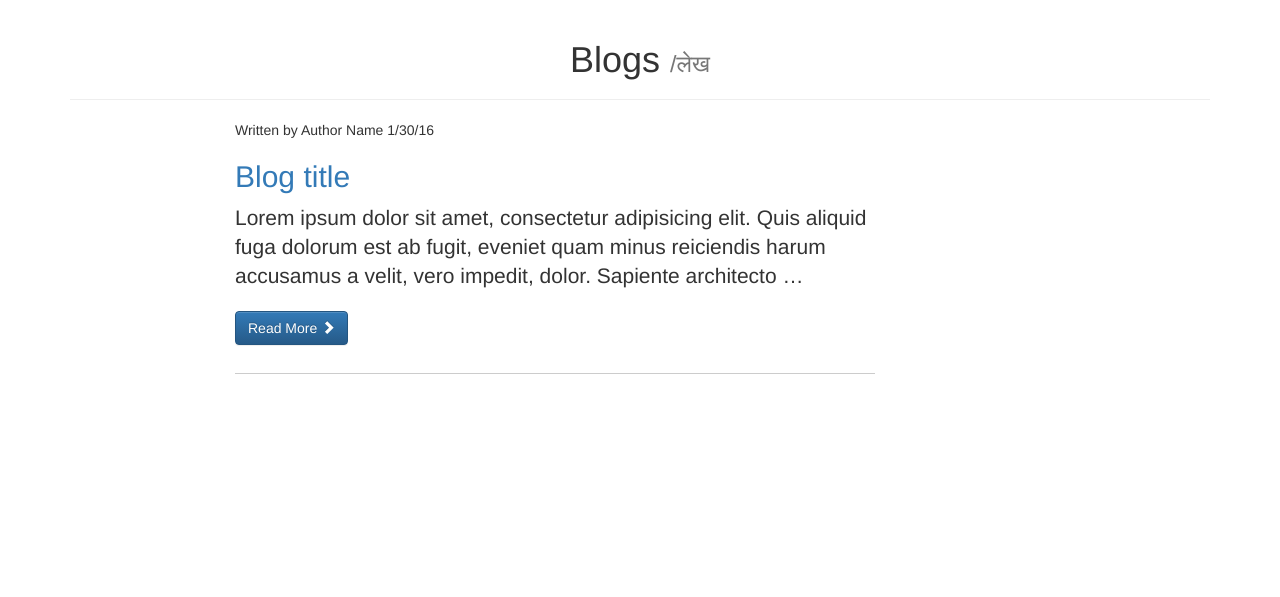
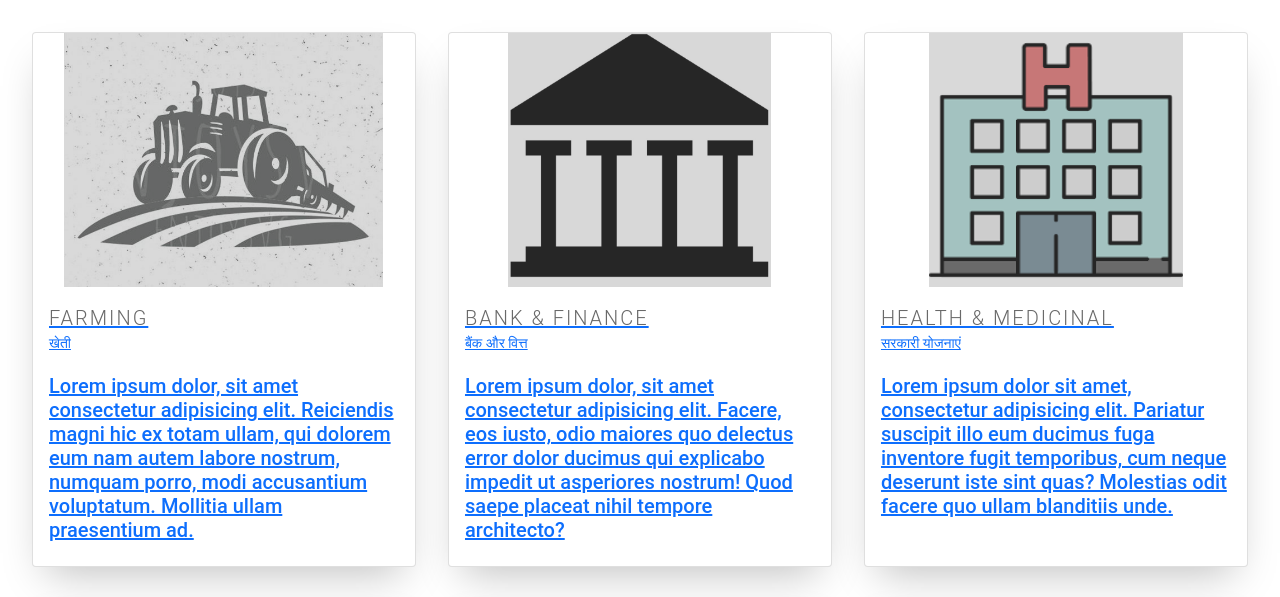
Before and after one commit to Asubtlecoderrr/jan-sevak, a Flask app: template templates/index.html in a window 1280 px wide. Shown: the top 597 px of the page. Before the commit the page ends 374 px from the top, so only its background shows below. Run offline with Flask 2, Linux system fonts and the light colour scheme; the template is opened without the code that fills it, so the values that code supplies are empty; parts of the project's set-up code (start-up, migrations or seed data) failed here and were passed over; some libraries are stand-ins or nearby versions.

Commit message:
Update index.html

```diff
--- a/templates/index.html
+++ b/templates/index.html
@@ -1,78 +1,198 @@
-<!DOCTYPE html>
-<!--
-To change this license header, choose License Headers in Project Properties.
-To change this template file, choose Tools | Templates
-and open the template in the editor.
--->
-<html>
-    <head>
-        <title>TODO supply a title</title>
-        <meta charset="UTF-8">
-        <meta name="viewport" content="width=device-width, initial-scale=1.0">
-        <!-- Latest compiled and minified CSS -->
-<link rel="stylesheet" href="https://maxcdn.bootstrapcdn.com/bootstrap/3.3.7/css/bootstrap.min.css"  crossorigin="anonymous">
-
-<!-- Optional theme -->
-<link rel="stylesheet" href="https://maxcdn.bootstrapcdn.com/bootstrap/3.3.7/css/bootstrap-theme.min.css"  crossorigin="anonymous">
-        <style>
-            article {margin-bottom:2em;padding-bottom:2em;border-bottom:1px solid #ccc;}
-
-.social a {
-  padding: 0 .5em;
+{% include 'block.html' %}
+<style>
+	*,
+*::before,
+*::after {
+  box-sizing: border-box;
+}
+html {
+  background-color: #f0f0f0;
+}
+body {
+  color: #999999;
+  font-family: 'Roboto', 'Helvetica Neue', Helvetica, Arial, sans-serif;
+  font-style: normal;
+  font-weight: 400;
+  letter-spacing: 0;
+  padding: 1rem;
+  text-rendering: optimizeLegibility;
+  -webkit-font-smoothing: antialiased;
+  -moz-osx-font-smoothing: grayscale;
+  -moz-font-feature-settings: "liga" on;
+}
+img {
+  height: auto;
+  max-width: 100%;
+  vertical-align: middle;
+}
+.btn {
+  background-color: white;
+  border: 1px solid #cccccc;
+  color: #696969;
+  padding: 0.5rem;
+  text-transform: lowercase;
+}
+.btn--block {
+  display: block;
+  width: 100%;
+}
+.cards {
+  display: flex;
+  flex-wrap: wrap;
+  list-style: none;
+  margin: 0;
+  padding: 0;
+}
+.cards__item {
+  display: flex;
+  padding: 1rem;
+}
+@media (min-width: 40rem) {
+  .cards__item {
+    width: 50%;
+  }
+}
+@media (min-width: 56rem) {
+  .cards__item {
+    width: 33.3333%;
+  }
+}
+.card {
+  background-color: white;
+  border-radius: 0.25rem;
+  box-shadow: 0 20px 40px -14px rgba(0, 0, 0, 0.25);
+  display: flex;
+  flex-direction: column;
+  overflow: hidden;
+}
+.card:hover .card__image {
+  filter: contrast(100%);
+}
+.card__content {
+  display: flex;
+  flex: 1 1 auto;
+  flex-direction: column;
+  padding: 1rem;
+}
+.card__image {
+  background-position: center top;
+  background-repeat: no-repeat;
+  background-size: contain;
+  border-top-left-radius: 0.25rem;
+  border-top-right-radius: 0.25rem;
+  filter: contrast(70%);
+  overflow: hidden;
+  position: relative;
+  transition: filter 0.5s cubic-bezier(0.43, 0.41, 0.22, 0.91);
+}
+.card__image::before {
+  content: "";
+  display: block;
+  padding-top: 56.25%;
+}
+@media (min-width: 40rem) {
+  .card__image::before {
+    padding-top: 66.6%;
+  }
+}
+.card__image--farmer {
+  background-image: url("{{url_for('static', filename='farming.jpg')}}");
+}
+.card__image--bank {
+  background-image: url("{{url_for('static', filename='bank.png')}}");
+}
+.card__image--health {
+  background-image: url("{{url_for('static', filename='hospital.png')}}");
+}
+.card__image--govt {
+  background-image: url("{{url_for('static', filename='gov.png')}}");
+}
+.card__image--munci {
+  background-image: url("{{url_for('static', filename='munci.png')}}");
+}
+.card__image--misc {
+  background-image: url("{{url_for('static', filename='misc.png')}}");
+}
+.card__title {
+  color: #696969;
+  font-size: 1.25rem;
+  font-weight: 300;
+  letter-spacing: 2px;
+  text-transform: uppercase;
+}
+.card__text {
+  flex: 1 1 auto;
+  font-size: 0.875rem;
+  line-height: 1.5;
+  margin-bottom: 1.25rem;
 }
 
-.page-header {
-  margin-bottom:2rem;
-}
-.text{
-    margin-left: 150px
-}
-@media screen and (max-width: 728px) {
-    .row{
-        margin: auto;
-    }
-}
-        </style>
-    </head>
-    <body>
+</style>
 
-        <div class="container">
-            <center>
-  <div class="page-header">
-    <h1>Blogs <small>/लेख</small></h1>
-  </div>
-            </center>
-  <div class="row text" >
+<ul class="cards">
+	<li class="cards__item">
+	  <div class="card"><a href="#">
+		<div class="card__image card__image--farmer"></div>
+		<div class="card__content">
+		  <div class="card__title">Farming</div>
+		  <p class="card__text text-align-center">खेती</p>
+		  <h5>Lorem ipsum dolor, sit amet consectetur adipisicing elit. Reiciendis magni hic ex totam ullam, qui dolorem eum nam autem labore nostrum, numquam porro, modi accusantium voluptatum. Mollitia ullam praesentium ad.</h5>
 
-    <div class="col-md-8">
-      <article id="">
-        <header>
-          <div class="meta">
+		</div></a>
+	  </div>
+	</li>
+	<li class="cards__item">
+	  <div class="card"><a href="#">
+		<div class="card__image card__image--bank"></div>
+		<div class="card__content">
+		  <div class="card__title">Bank & Finance</div>
+		  <p class="card__text">बैंक और वित्त</p>
+		  <h5>Lorem ipsum dolor, sit amet consectetur adipisicing elit. Facere, eos iusto, odio maiores quo delectus error dolor ducimus qui explicabo impedit ut asperiores nostrum! Quod saepe placeat nihil tempore architecto?</h5>
 
-            Written by <span class="author">Author Name</span> <span class="date">1/30/16</span>
-          </div>
-          <h2>
-            <a href="">
-            Blog title</a></h2>
-        </header>
-        <div class="entry-content">
+		</div></a>
+	  </div>
+	</li>
+	<li class="cards__item">
+		<div class="card"><a href="#">
+		  <div class="card__image card__image--health"></div>
+		  <div class="card__content">
+			<div class="card__title">Health & Medicinal</div>
+			<p class="card__text">सरकारी योजनाएं</p>
+			<h5>Lorem ipsum dolor sit amet, consectetur adipisicing elit. Pariatur suscipit illo eum ducimus fuga inventore fugit temporibus, cum neque deserunt iste sint quas? Molestias odit facere quo ullam blanditiis unde.</h5>
 
-          <p class="lead">Lorem ipsum dolor sit amet, consectetur adipisicing elit. Quis aliquid fuga dolorum est ab fugit, eveniet quam minus reiciendis harum accusamus a velit, vero impedit, dolor. Sapiente architecto &hellip;</p>
+		  </div></a>
+		</div>
+	  </li>
+	<li class="cards__item">
+	  <div class="card"><a href="#">
+		<div class="card__image card__image--govt"></div>
+		<div class="card__content">
+		  <div class="card__title">Government Schemes</div>
+		  <p class="card__text">सरकारी योजनाएं</p>
+		  <h5>Lorem ipsum dolor sit amet, consectetur adipisicing elit. Pariatur suscipit illo eum ducimus fuga inventore fugit temporibus, cum neque deserunt iste sint quas? Molestias odit facere quo ullam blanditiis unde.</h5>
 
-          <a href="#" class="btn btn-primary">Read More <span class="glyphicon glyphicon glyphicon-chevron-right" aria-hidden="true"></span></a>
-        </div>
-        <footer>
-        </footer>
-      </article>
+		</div></a>
+	  </div>
+	</li>
+	<li class="cards__item">
+		<div class="card"><a href="#">
+		  <div class="card__image card__image--munci"></div>
+		  <div class="card__content">
+			<div class="card__title">Municpality</div>
+			<p class="card__text"></p>
+			<h5>Lorem ipsum dolor sit amet, consectetur adipisicing elit. Pariatur suscipit illo eum ducimus fuga inventore fugit temporibus, cum neque deserunt iste sint quas? Molestias odit facere quo ullam blanditiis unde.</h5>
 
-
-</div>
-
-
-
-
-  </div>
-</div>
-
-    </body>
-</html>
+		  </div></a>
+		</div>
+	  </li>
+	<li class="cards__item">
+		<div class="card"><a href="#">
+		  <div class="card__image card__image--misc"></div>
+		  <div class="card__content">
+			<div class="card__title">Miscellaneous</div>
+			<p class="card__text">अन्य</p>
+			<h5>Lorem ipsum dolor sit amet consectetur adipisicing elit. Nulla, beatae laudantium porro repellendus magnam tempore dolorum, quis tenetur eveniet cumque autem at consequatur nesciunt delectus exercitationem vel est, maiores asperiores!</h5>
+		  </div></a>
+		</div>
+	  </li>
+  </ul>
```
